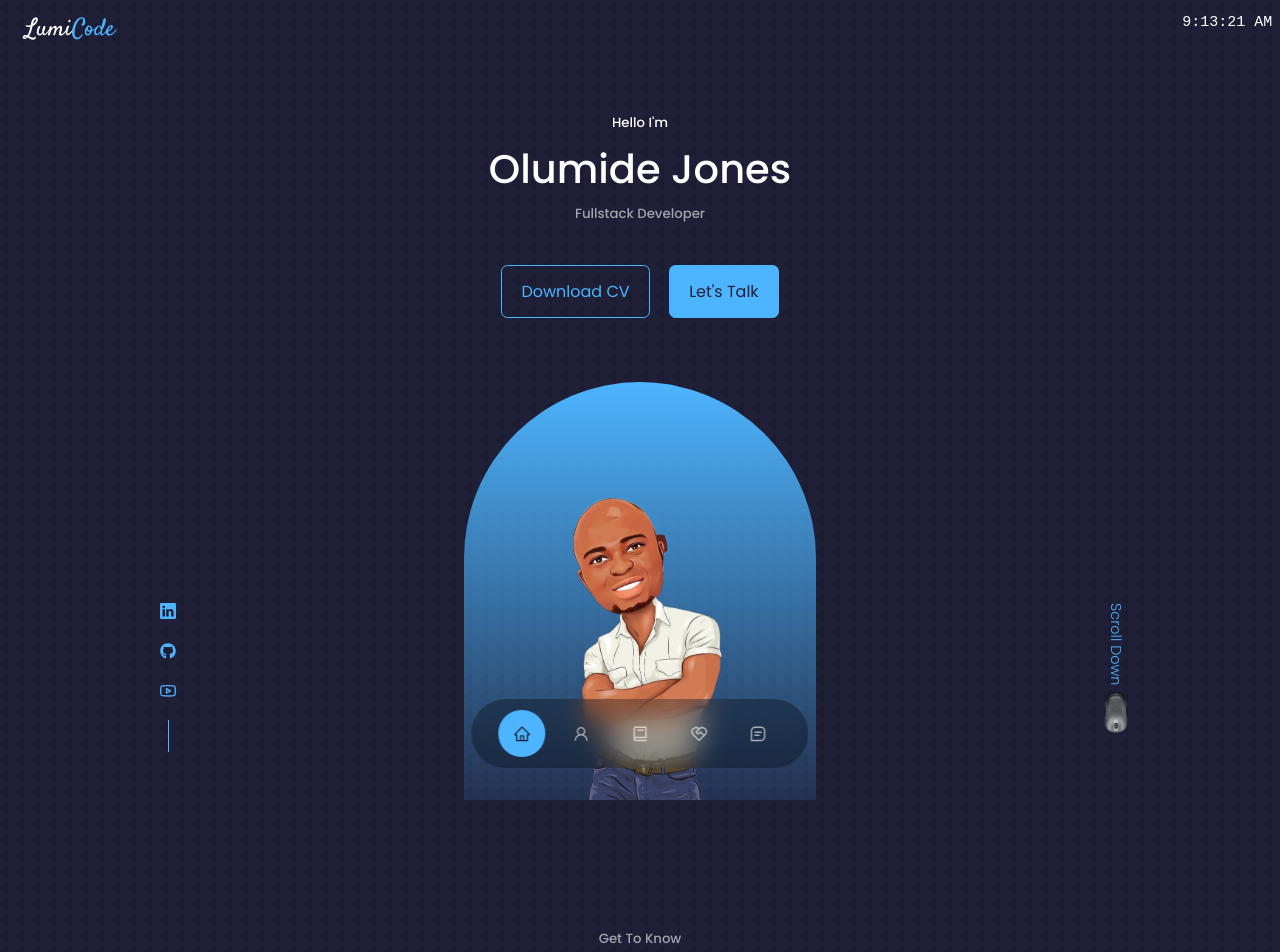
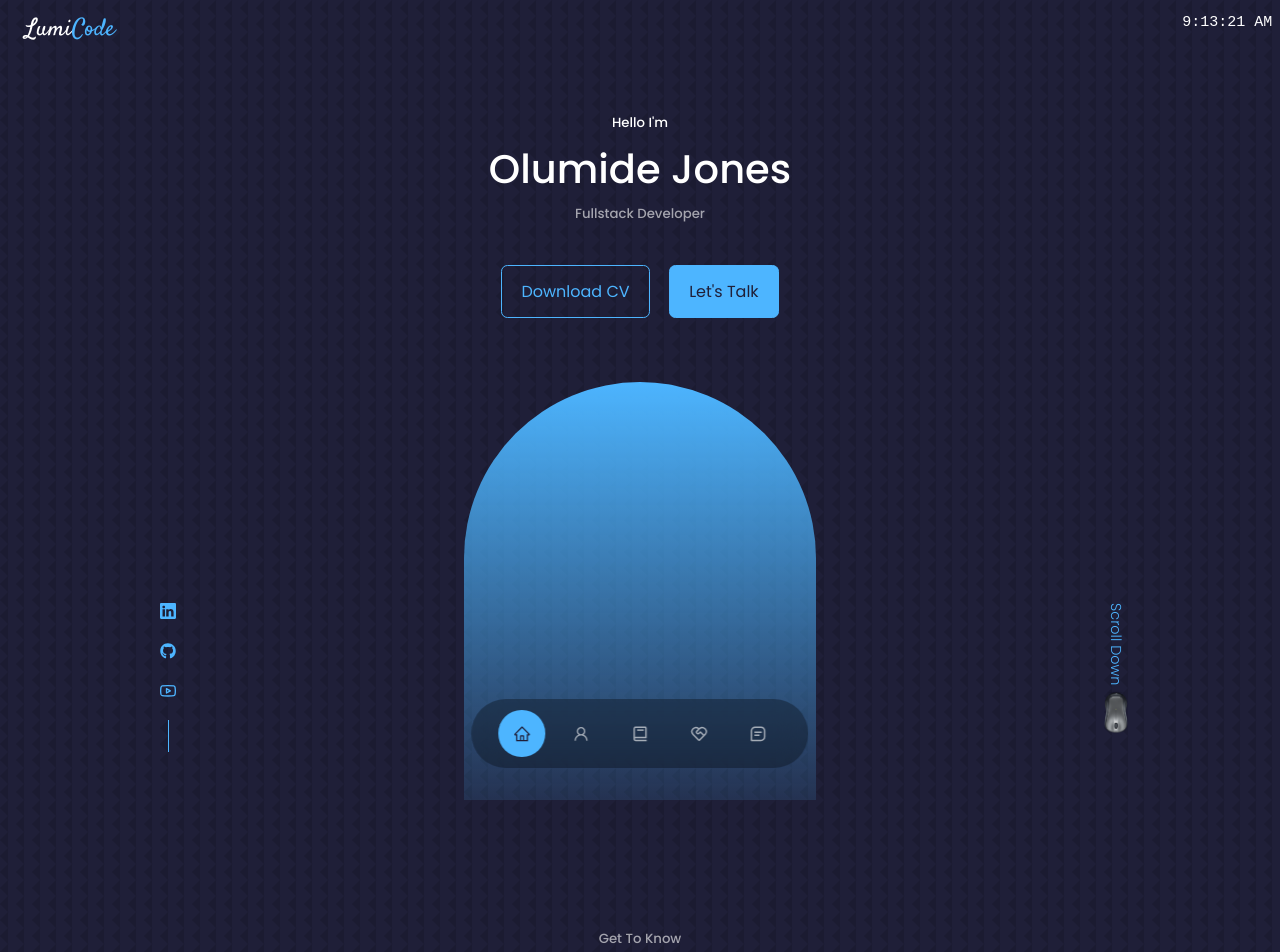
Before and after one commit to Lumi4God/Olumide-Jones, a React (Create React App) app: page / in a window 1280 px wide. Shown: the top 952 px of the page. Built offline with nearby package versions, Linux system fonts and the light colour scheme; the HTML template or start-up script is replaced by a standard one; a web font is replaced by a local one.

Commit message:
just checking

```diff
--- a/src/components/header/Header.jsx
+++ b/src/components/header/Header.jsx
@@ -28,7 +28,7 @@ const Header = () => {
         <HeaderSocial />
 
         <div className="me">
-           <img src={Mine} alt="me" />
+           {/* <img src={Mine} alt="me" /> */}
         </div>
 
         <a href="#contact" className='scroll__down'>Scroll Down </a>
```
Also changed, not shown: 1 other file (tests, documents, lock files or other folders).
